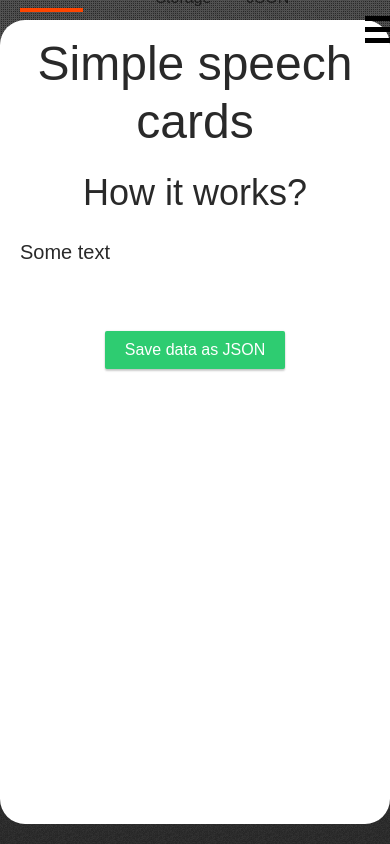
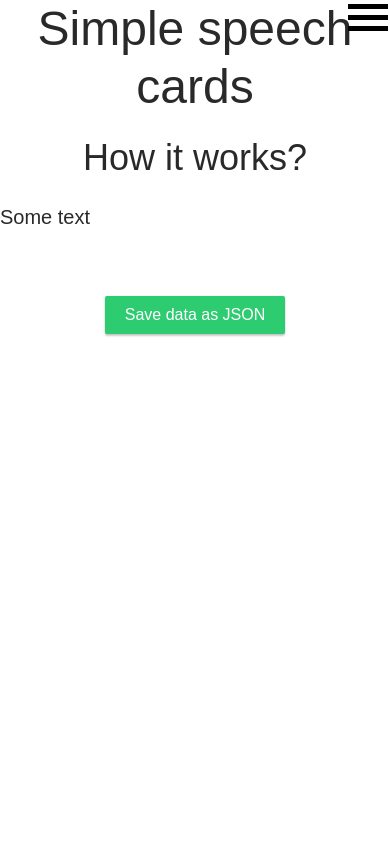
Before and after one commit to SW999/speech-cards, a React (Vite) app: page / in a window 390 px wide. Built offline with nearby package versions, Linux system fonts and the light colour scheme; a web font is replaced by a local one.

Commit message:
Add mobile menu functionality

```diff
--- a/package.json
+++ b/package.json
@@ -27,7 +27,7 @@
   "keywords": [],
   "dependencies": {
     "node-sass": "4.13.0",
-    "react": "16.8.6",
+    "react": "^16.12.0",
     "react-dom": "16.8.6",
     "react-router-dom": "^5.1.2"
   },
--- a/src/components/Header.tsx
+++ b/src/components/Header.tsx
@@ -1,22 +1,23 @@
 import * as React from 'react';
 import { FunctionComponent, useEffect } from 'react';
 import { NavLink } from 'react-router-dom';
+import { checkTouch } from '../utils';
 
 export const Header: FunctionComponent = () => {
+  const isTouchExist = checkTouch();
+
   useEffect(() => {
+    if (isTouchExist) {
       const menuBtn = document.getElementById('toggleMenu');
       const toggleMenu = () => {
         const menuParent = menuBtn.parentElement;
         menuParent.classList.toggle('show-menu');
-
-      if (menuParent.classList.contains('show-menu')) {
-        setTimeout(() => menuParent.classList.toggle('show-menu'), 7000);
-      }
       };
 
       menuBtn.addEventListener('click', toggleMenu);
 
       return () => menuBtn.removeEventListener('click', toggleMenu);
+    }
   }, []);
 
   return (
--- a/src/scss/base/_base.scss
+++ b/src/scss/base/_base.scss
@@ -47,10 +47,14 @@ body {
 .content {
   width: 100%;
   max-width: 60rem;
-  min-height: calc(100vh - 4rem);
-  margin-top: 2rem;
-  padding: 1.5rem 2rem;
-  border-radius: 2.5rem;
+  min-height: 100vh;
   z-index: 1;
   background-color: #fff;
+
+  @include mq(tablet) {
+    min-height: calc(100vh - 4rem);
+    margin-top: 2rem;
+    padding: 1.5rem 2rem;
+    border-radius: 2.5rem;
+  }
 }
--- a/src/scss/components/_card.scss
+++ b/src/scss/components/_card.scss
@@ -9,8 +9,12 @@
   align-items: center;
   height: 9.2rem;
   padding: 1rem .5rem;
-  border-radius: 1.5rem 1.5rem 0 0;
+  overflow: hidden;
   background-color: rgba(black, .2);
+
+  @include mq(tablet) {
+    border-radius: 1.5rem 1.5rem 0 0;
+  }
 
   h2 {
     width: calc(100% - 5rem);
--- a/src/scss/components/_navigation.scss
+++ b/src/scss/components/_navigation.scss
@@ -1,5 +1,9 @@
 .page-header {
   position: relative;
+
+  @include mq(tablet) {
+    position: static;
+  }
 }
 
 nav {
@@ -11,8 +15,13 @@ nav {
   width: 100%;
   padding-bottom: 0;
   z-index: 1;
-  background-color: rgba(white, .0);
   transition: all .4s ease-in;
+  background-color: rgba(white, 0);
+
+  @include mq(tablet) {
+    position: static;
+    background-color: white;
+  }
 
   a {
     padding: 1rem;
@@ -32,13 +41,19 @@ nav {
 
 .menu-toggle {
   position: absolute;
-  top: -2.3rem;
-  right: -3.5rem;
+  top: 0;
+  right: 0.2rem;
   width: 4rem;
   height: 3rem;
   cursor: pointer;
   animation: pulse .6s 3;
   z-index: 2;
+  transition: top 0.4s ease-in;
+
+  @include mq(tablet) {
+    position: static;
+    display: none;
+  }
 
   > span,
   > span:before,
@@ -78,6 +93,7 @@ nav {
   }
 
   .menu-toggle {
+    top: 8.4rem;
     transform: rotate(45deg);
 
     > span:before,
--- a/src/scss/components/_progress-bar.scss
+++ b/src/scss/components/_progress-bar.scss
@@ -5,8 +5,13 @@ $border-color: orangered;
 .radial-progress-bar {
   @include size($default-size);
   position: relative;
+  margin-top: 3rem;
   border-radius: 50%;
   background-color: $bg-color;
+
+  @include mq(tablet) {
+    margin-top: 0;
+  }
 
   &__pie {
     @include size(calc(100% + .2rem));
```
Also changed, not shown: 1 other file (tests, documents, lock files or other folders). Lines whose indentation alone changed are shown as unchanged.
